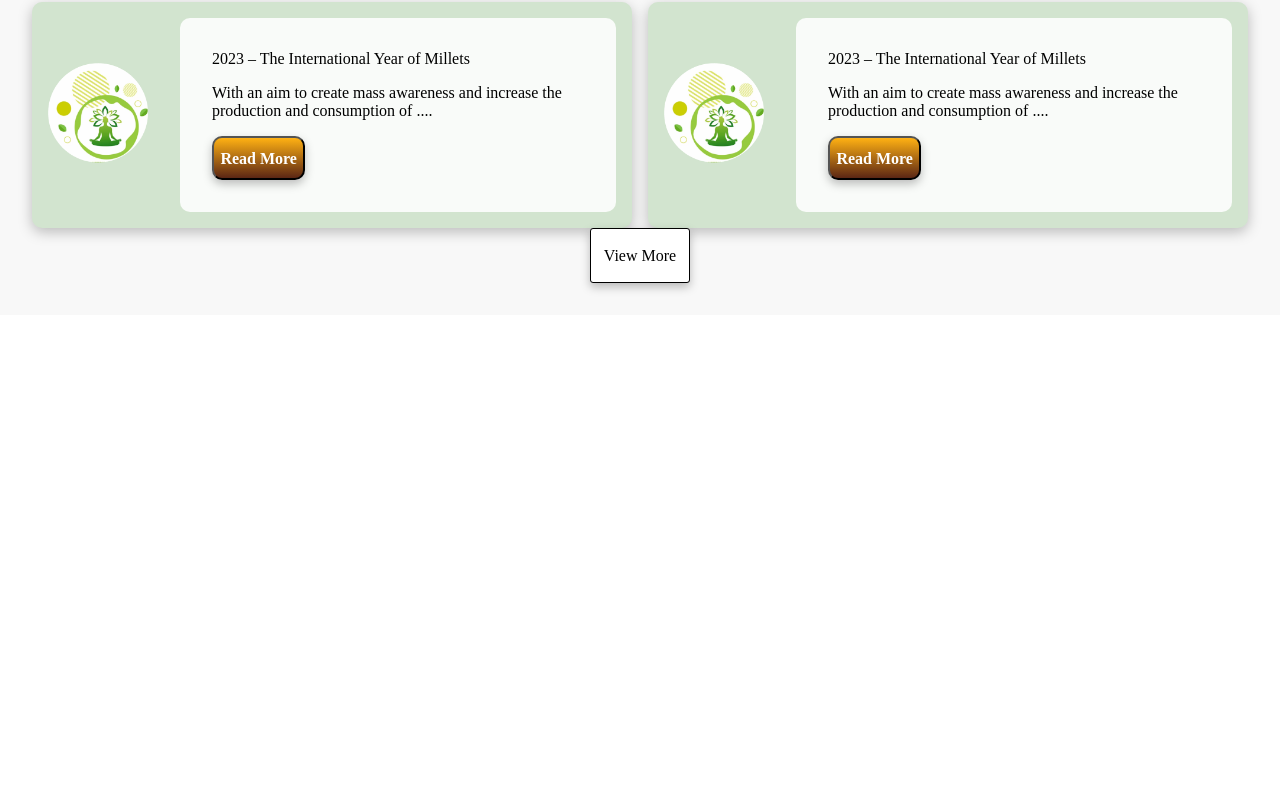
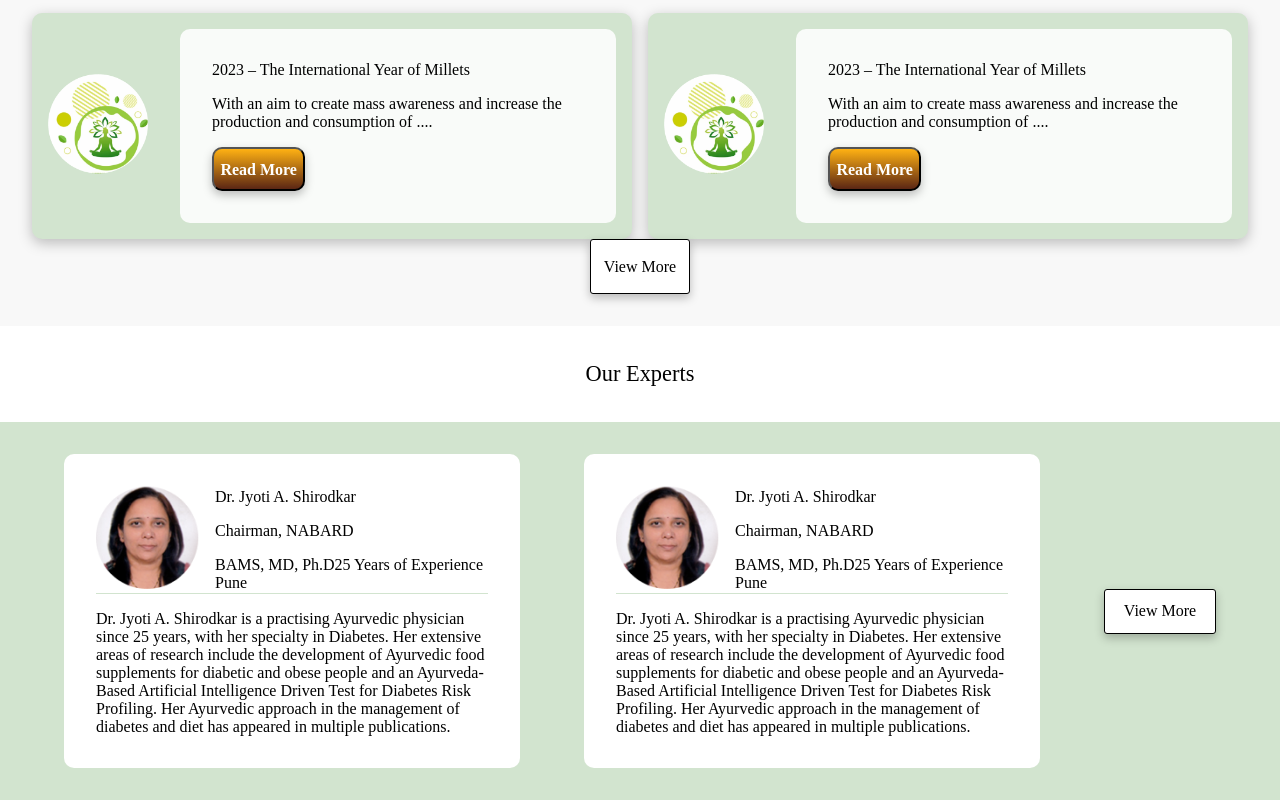
Before and after one commit to jafar99/Ayuvi, a React (Vite) app: page / in a window 1280 px wide. Shown: the part 2486-3286 px from the top of the page. Before the commit the page ends 2801 px from the top, so only its background shows below. Built offline with nearby package versions, Linux system fonts and the light colour scheme.

Commit message:
expert module added

```diff
--- a/src/App.jsx
+++ b/src/App.jsx
@@ -3,6 +3,7 @@ import './App.css'
 import Benefit from './component/Benefit'
 import Blog from './component/Blog'
 import Content from './component/Content'
+import Experts from './component/Experts'
 import Homepage from './component/Homepage'
 import Report from './component/Report'
 
@@ -16,6 +17,7 @@ function App() {
       <Content/>
       <Report/>
       <Blog/>
+      <Experts/>
     </>
   )
 }
--- /dev/null
+++ b/src/component/Experts.jsx
@@ -0,0 +1,87 @@
+import React from "react";
+import "../style/Experts.css";
+import profile from "../assets/profile.png";
+
+const Experts = () => {
+  return (
+    <div className="Expert">
+      <div className="Expert-heading">Our Experts</div>
+
+      <div className="Expert-content">
+        <div className="content-left">
+          <div className="content-left-top">
+            <div className="content-left-top-img">
+              <img src={profile} alt="profile" />
+            </div>
+
+            <div className="content-left-top-text">
+              <span className="content-left-top-text-name">
+                Dr. Jyoti A. Shirodkar
+              </span>
+              <span className="content-left-top-text-designation">
+                Chairman, NABARD
+              </span>
+              <span className="content-left-top-text-content">
+                BAMS, MD, Ph.D25 Years of Experience Pune
+              </span>
+            </div>
+          </div>
+          <div className="content-left-bottom">
+            <span className="content-left-bottom-text">
+              Dr. Jyoti A. Shirodkar is a practising Ayurvedic physician since
+              25 years, with her specialty in Diabetes. Her extensive areas of
+              research include the development of Ayurvedic food supplements for
+              diabetic and obese people and an Ayurveda-Based Artificial
+              Intelligence Driven Test for Diabetes Risk Profiling. Her
+              Ayurvedic approach in the management of diabetes and diet has
+              appeared in multiple publications.
+            </span>
+          </div>
+        </div>
+
+        <div className="content-center">
+
+        <div className="content-center-top">
+            <div className="content-center-top-img">
+              <img src={profile} alt="profile" />
+            </div>
+
+            <div className="content-center-top-text">
+              <span className="content-center-top-text-name">
+                Dr. Jyoti A. Shirodkar
+              </span>
+              <span className="content-center-top-text-designation">
+                Chairman, NABARD
+              </span>
+              <span className="content-center-top-text-content">
+                BAMS, MD, Ph.D25 Years of Experience Pune
+              </span>
+            </div>
+          </div>
+
+          <div className="content-center-bottom">
+            <span className="content-center-bottom-text">
+              Dr. Jyoti A. Shirodkar is a practising Ayurvedic physician since
+              25 years, with her specialty in Diabetes. Her extensive areas of
+              research include the development of Ayurvedic food supplements for
+              diabetic and obese people and an Ayurveda-Based Artificial
+              Intelligence Driven Test for Diabetes Risk Profiling. Her
+              Ayurvedic approach in the management of diabetes and diet has
+              appeared in multiple publications.
+            </span>
+          </div>
+
+        </div>
+
+        <div className="content-right">
+          <button className="btn3">
+            {" "}
+            <span className="btn3-text"> View More </span>
+          </button>
+        </div>
+      </div>
+    </div>
+  );
+};
+
+export default Experts;
--- /dev/null
+++ b/src/style/Experts.css
@@ -0,0 +1,102 @@
+.Expert-heading {
+  display: flex;
+  justify-content: center;
+  align-items: center;
+  height: 6rem;
+  color: #000;
+  /* Ayuvi */
+  font-family: Metamorphous;
+  font-size: 1.4rem;
+  font-style: normal;
+  font-weight: 400;
+  line-height: normal;
+}
+
+.Expert-content {
+  display: flex;
+  justify-content: space-around;
+  align-items: center;
+  flex-direction: row;
+  gap: 4rem;
+  padding: 2rem 4rem;
+  background: #d2e4cf;
+}
+
+.content-left {
+  background-color: white;
+  padding: 2rem;
+  border-radius: 10px;
+}
+
+.content-center {
+  background-color: white;
+  padding: 2rem;
+
+  border-radius: 10px;
+}
+
+.content-left-top {
+  display: flex;
+  gap: 1rem;
+  align-items: center;
+}
+
+.content-center-top {
+  display: flex;
+  gap: 1rem;
+  align-items: center;
+}
+
+.content-center-bottom {
+  display: flex;
+  justify-content: center;
+  align-items: center;
+}
+
+.content-left-top-text {
+  display: flex;
+  flex-direction: column;
+  gap: 1rem;
+}
+
+.content-center-top-text {
+  display: flex;
+  flex-direction: column;
+  gap: 1rem;
+}
+
+.content-left-bottom {
+  border-top: 1px solid #d2e4cf;
+  padding: 1rem 0 0 0;
+}
+
+.content-center-bottom {
+  border-top: 1px solid #d2e4cf;
+  padding: 1rem 0 0 0;
+}
+
+.btn3 {
+  border-radius: 3px;
+  border: 1px solid #000;
+  background: #fff;
+  box-shadow: 0px 4px 10px 0px rgba(0, 0, 0, 0.25);
+  padding: 0.8rem;
+  width: 7rem;
+}
+
+.btn3-text {
+  color: #000;
+  text-align: center;
+  font-family: Mulish;
+  font-size: 1rem;
+  font-style: normal;
+}
+
+
+@media (max-width: 768px){
+
+       .Expert-content{
+              flex-direction: column;
+              gap: 1rem;
+       }
+}
--- a/src/style/Report.css
+++ b/src/style/Report.css
@@ -40,7 +40,7 @@
   width: 70%;
 }
 
-.headingreport{
+.headingreport {
   color: #000;
   /* Ayuvi */
   font-family: Metamorphous;
@@ -51,31 +51,38 @@ line-height: normal;
   margin-top: 1rem;
 }
 
-.Report__title{
+.Report__title {
   margin: 1rem 0;
 }
 
-.score{
+.blog-heading {
+  color: #000;
+  font-family: Metamorphous;
+  font-size: 2rem;
+  font-style: normal;
+  font-weight: 400;
+  line-height: normal;
+}
+
+.score {
   background-color: #f4f5f5;
   margin-top: 2rem;
   display: flex;
   justify-content: space-around;
   padding: 1rem 2rem 1rem 1rem;
   height: 100%;
-
 }
 
-.Report__button{
+.Report__button {
   border-radius: 10px;
-    background: linear-gradient(180deg, #FFB113 0%, #5B2614 100%);
+  background: linear-gradient(180deg, #ffb113 0%, #5b2614 100%);
   box-shadow: 0px 4px 10px 0px rgba(0, 0, 0, 0.25);
   padding: 0;
   height: 3.6rem;
   width: 14rem;
-
 }
 
-.para{
+.para {
   color: #000;
   font-family: Mulish;
   font-size: 1.3rem;
@@ -83,20 +90,15 @@ font-style: normal;
   font-weight: 400;
 }
 
-
-
 .Report__button span {
-    color: #FFF;
+  color: #fff;
   text-align: center;
   font-family: Mulish;
   font-size: 1.3rem;
   font-style: normal;
   font-weight: 700;
   padding: 0;
-
 }
-
-
 
 @media (max-width: 768px) {
   .Report__content {
@@ -119,20 +121,19 @@ padding: 0;
     text-align: center;
     flex-basis: 25%;
     margin-bottom: 0.6rem;
-
   }
 
-      .headingreport{
+  .headingreport {
     text-align: center;
     font-size: 1.4rem;
   }
 
-      .Report__content__item img{
-        width: 350px;
+  .Report__content__item img {
+    width: 300px;
     height: 200px;
   }
 
-      .score{
+  .score {
     flex-direction: column;
     justify-content: center;
     text-align: center;
@@ -141,23 +142,20 @@ padding: 0;
     height: 100%;
   }
 
-      .para{
+  .para {
     font-size: 1.1rem;
     padding: 1rem;
-
   }
 
-        .Report__button{
+  .Report__button {
     padding: 0.5rem 0;
     width: 50%;
     margin: 0 auto;
   }
 
-      .Report__button span{
+  .Report__button span {
     font-size: 1.2rem;
     justify-content: center;
     align-items: center;
   }
-
-
 }
```
Also changed, not shown: src/assets/profile.png (added). Lines whose indentation alone changed are shown as unchanged.
